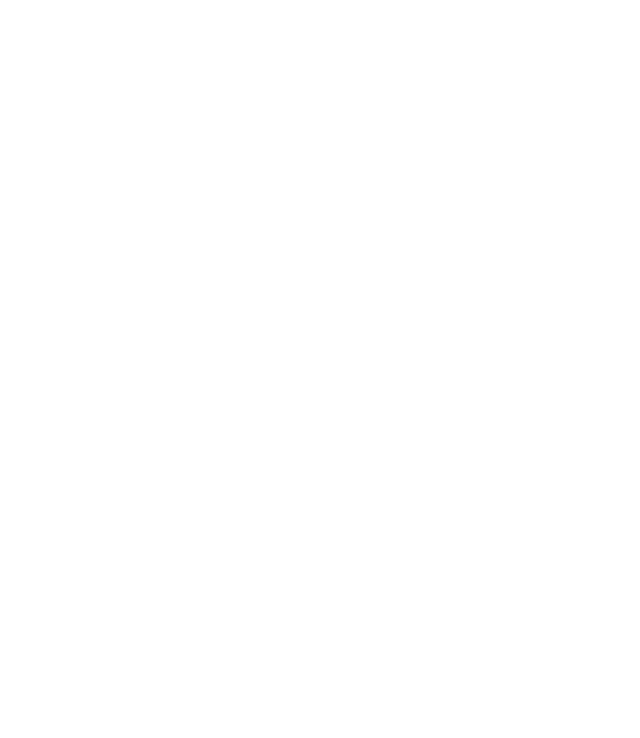
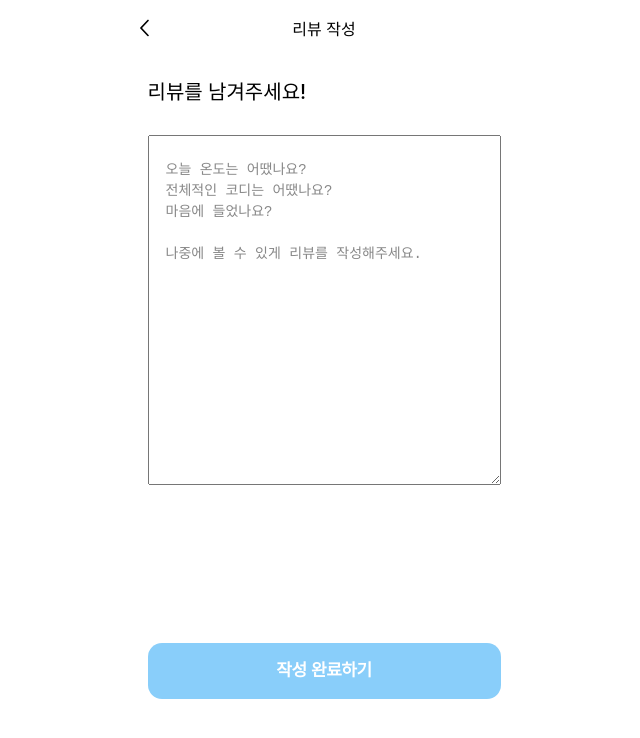
Before and after one commit to git-hubsalt/omoib-frontend, a React (Create React App) app: page /review in a window 1280 px wide. Before the commit this address had no page. Shown: the top 738 px of the page, without its empty margins (316-956 px from the left). Built offline with nearby package versions, Linux system fonts and the light colour scheme; a web font is replaced by a local one.

Commit message:
feat: 히스토리 페이지 리뷰 기능 퍼블리싱

```diff
--- a/package.json
+++ b/package.json
@@ -8,10 +8,12 @@
     "@testing-library/jest-dom": "^5.17.0",
     "@testing-library/react": "^13.4.0",
     "@testing-library/user-event": "^13.5.0",
+    "@types/axios": "^0.14.4",
     "@types/jest": "^27.5.2",
     "@types/node": "^16.18.104",
     "@types/react": "^18.3.3",
     "@types/react-dom": "^18.3.0",
+    "axios": "^1.7.7",
     "react": "^18.3.1",
     "react-dom": "^18.3.1",
     "react-router-dom": "^6.26.2",
--- a/src/App.tsx
+++ b/src/App.tsx
@@ -1,13 +1,14 @@
-import React, {useState} from 'react';
+import React, { useState } from 'react';
 import { GlobalStyles } from './styles/GlobalStyles';
 import { BrowserRouter, Route, Routes } from 'react-router-dom';
 
 import MainPage from './pages/MainPage/index';
-import KakaoCallback from "./pages/KakaoCallback";
-import RegisterPage from "./pages/Register";
-import JoinPage from "./pages/Join";
+import KakaoCallback from './pages/KakaoCallback';
+import RegisterPage from './pages/Register';
+import JoinPage from './pages/Join';
 import History from './pages/History/index';
 import ShowResult from './pages/Result/index';
+import Review from './pages/Review';
 
 const App: React.FC = () => {
   return (
@@ -15,22 +16,21 @@
       <BrowserRouter>
         <GlobalStyles />
         <Routes>
-            <Route path="/" element={<MainPage/>}/>
-            <Route path="/callback" element={<KakaoCallback/>}/>
-            <Route path="/join" element={<JoinPage/>}/>
-            <Route path="/register/:type" element={<RegisterPage/>}/>
-            <Route path="/coordination" element={<MainPage/>}/> // 코디 추천
-            <Route path="/virtual-fitting" element={<MainPage/>}/> // 가상 피팅
-            <Route path="/closet" element={<MainPage/>}/> // 옷장
-            <Route path="/wish" element={<MainPage/>}/> // 위시
-            <Route path="/history" element={<History/>}/> // 히스토리
-            <Route path="/result" element={<ShowResult/>}/> // 피팅&코디 결과
+          <Route path="/" element={<MainPage />} />
+          <Route path="/callback" element={<KakaoCallback />} />
+          <Route path="/join" element={<JoinPage />} />
+          <Route path="/register/:type" element={<RegisterPage />} />
+          <Route path="/coordination" element={<MainPage />} /> // 코디 추천
+          <Route path="/virtual-fitting" element={<MainPage />} /> // 가상 피팅
+          <Route path="/closet" element={<MainPage />} /> // 옷장
+          <Route path="/wish" element={<MainPage />} /> // 위시
+          <Route path="/history" element={<History />} /> // 히스토리
+          <Route path="/result" element={<ShowResult />} /> // 피팅&코디 결과
+          <Route path="/review" element={<Review />} />
         </Routes>
       </BrowserRouter>
-
     </div>
   );
 };
 
-
 export default App;
--- a/src/data.tsx
+++ b/src/data.tsx
@@ -1,4 +1,5 @@
-export const recommendationData = [{
+export const recommendationData = [
+  {
     id: 1,
     date: '2024.07.24',
     Title: '시험기간',
@@ -18,12 +19,14 @@
       {
         category: '아우터',
         itemName: '하얀색 가디건',
-    }
+      },
     ],
-}];
+    Review: '그냥 그럼...',
+  },
+];
 
-
-export const fittingData = [{
+export const fittingData = [
+  {
     id: 1,
     date: '2024.07.25',
     Title: '캐주얼',
@@ -43,6 +46,8 @@
       {
         category: '아우터',
         itemName: '하얀색 가디건',
-    }
+      },
     ],
-}];
+    Review: 'SoSo Issue',
+  },
+];
--- a/src/pages/History/index.tsx
+++ b/src/pages/History/index.tsx
@@ -1,24 +1,56 @@
-import React, { useState } from 'react';
-import { useLocation } from 'react-router-dom';
-import * as H from "./style";
+import React, { useState, useEffect } from 'react';
+import axios from 'axios';
+import { useNavigate } from 'react-router-dom';
+import * as H from './style';
 import Header from '../../components/Header/Header';
 import ClickButton from '../../components/Button/ClickButton';
 import { recommendationData, fittingData } from '../../data';
 
 const History: React.FC = () => {
-  // 쿼리 파라미터를 가져옴
-  // const location = useLocation();
+  //전체 데이터 받아오는 거(타이틀, 리뷰 등등)
+  const [newData, setNewData] = useState<{
+    id: number;
+    date: string;
+    Title: string;
+    categories: { category: string; itemName: string }[];
+    review?: string;
+  } | null>(null);
+
+  const navigate = useNavigate();
+  // 쿼리 파라미터(스트링 키:값 ) 를 가져옴
   const searchParams = new URLSearchParams(window.location.search);
 
-  // 쿼리 파라미터에서 id와 isVirtualFitting 값을 가져옴
+  // 쿼리 파라미터에서 get 통해 특정 키인 id 값을 가져옴
   const id = parseInt(searchParams.get('id') || '1', 10); // 기본값 1
+  // 쿼리 파라미터에서 get 통해 특정 키인 isVirtualFitting 값을 가져옴
   const isVirtualFittingParam = searchParams.get('isVirtualFitting');
-
+  //데이터 선택
   const data = isVirtualFittingParam
     ? fittingData.find(item => item.id === id)
     : recommendationData.find(item => item.id === id);
 
-    // 데이터가 없을 때의 처리(에러 처리 안할 시 오류 발생)
+  // useEffect(() => {
+  //   async const fetchData = async () => {
+  //     try {
+  //       // 서버에서 데이터를 받아오는 코드 (API 호출)
+  //       const response = isVirtualFittingParam
+  //         ? await axios.get(`/api/fitting/${id}`) // fittingData API 호출
+  //         : await axios.get(`/api/recommendation/${id}`); // recommendationData API 호출
+
+  //       setNewData(response.data || null);
+  //     } catch (error) {
+  //       console.error('데이터를 가져오는데 실패했습니다:', error);
+  //     }
+  //   };
+
+  //   fetchData();
+  // }, [id, isVirtualFittingParam]);
+
+  // if (!newData) {
+  //   return <div>No data found</div>;
+  // }
+
+  // 데이터가 없을 때의 처리(에러 처리 안할 시 오류 발생) 나중에 api 연결시 삭제
   if (!data) {
     return <div>No data found</div>;
   }
@@ -29,30 +61,36 @@
         <H.InfoBoldText>{category.category}</H.InfoBoldText>
         <H.InfoNormalText>{category.itemName}</H.InfoNormalText>
       </H.InfoContainer>
-      ))};
+    ));
+  };
 
   //푸터 버튼 이벤트
   const handleClick = () => {
-    console.log('Button clicked!');
+    navigate(`/review?id=${id}&isVirtualFitting=${isVirtualFittingParam}`);
   };
 
   return (
     <H.Container>
-      <Header text='히스토리' />
+      <Header text="히스토리" />
       <H.Result />
       <H.InfoWrapper>
-        <H.DateText>
-          {data.Title}
-        </H.DateText>
+        <H.DateText>{data.Title}</H.DateText>
       </H.InfoWrapper>
       <H.InfoLayout>
         {renderCategories()}
+        <H.Line />
       </H.InfoLayout>
+      <H.ReviewWrapper>
+        <H.InfoBoldText>리뷰</H.InfoBoldText>
+        <H.InfoNormalText>
+          {data.Review || '아직 리뷰를 남기지 않았어요!'}
+        </H.InfoNormalText>
+      </H.ReviewWrapper>
       <H.ButtonWrapper>
-        <ClickButton variant='historyButton' onClick={handleClick}>
+        <ClickButton variant="historyButton" onClick={handleClick}>
           완료
         </ClickButton>
-        <ClickButton variant='reviewButton' onClick={handleClick}>
+        <ClickButton variant="reviewButton" onClick={handleClick}>
           리뷰 기록하기
         </ClickButton>
       </H.ButtonWrapper>
--- a/src/pages/History/style.tsx
+++ b/src/pages/History/style.tsx
@@ -1,4 +1,4 @@
-import styled from "styled-components";
+import styled from 'styled-components';
 
 export const Container = styled.div`
   display: flex;
@@ -28,22 +28,26 @@
 export const InfoNormalText = styled.div`
   font-size: 10px;
   font-weight: 500;
+  white-space: pre-wrap; /* 줄바꿈 유지 */
+  word-wrap: break-word; /* 긴 단어는 자동으로 줄바꿈 */
 `;
 
-export const InfoLayout = styled.div` //정보 담은 컨테이너
-  display:flex;
-  margin-top: 19px;
+export const InfoLayout = styled.div`
+  //정보 담은 컨테이너
+  display: flex;
   flex-direction: column;
   gap: 15px;
-  margin: 20px 25px 25px 25px;
+  margin: 20px 25px 11px 25px;
 `;
 
-export const InfoContainer = styled.div` //태그 정보 한줄 씩
+export const InfoContainer = styled.div`
+  //태그 정보 한줄 씩
   display: flex;
   gap: 19px;
 `;
 
-export const InfoWrapper = styled.div` //태그 정보 한줄 씩
+export const InfoWrapper = styled.div`
+  //태그 정보 한줄 씩
   display: flex;
   justify-content: space-between;
   margin: 0px 25px;
@@ -54,3 +58,15 @@
   flex-direction: column;
   margin: 20px 25px 25px 25px;
 `;
+
+export const Line = styled.div`
+  background-color: #d9d9d9;
+  height: 1px;
+`;
+
+export const ReviewWrapper = styled.div`
+  display: flex;
+  flex-direction: column;
+  gap: 7px;
+  margin: 0px 25px;
+`;
--- a/src/pages/Review/index.tsx
+++ b/src/pages/Review/index.tsx
@@ -0,0 +1,54 @@
+import React, { useState } from 'react';
+import axios from 'axios';
+import * as R from './style';
+import Header from '../../components/Header/Header';
+import ClickButton from '../../components/Button/ClickButton';
+import { recommendationData, fittingData } from '../../data';
+
+const Review: React.FC = () => {
+  const [review, setReview] = useState('');
+  const searchParams = new URLSearchParams(window.location.search);
+  const id = parseInt(searchParams.get('id') || '1', 10);
+  const isVirtualFittingParam = searchParams.get('isVirtualFitting');
+
+  const handleChange = (e: React.ChangeEvent<HTMLTextAreaElement>) => {
+    setReview(e.target.value);
+  };
+
+  const handleSubmit = async () => {
+    try {
+      // 엔드포인트 변경할 것
+      const response = await axios.post('/api/review', {
+        id: id,
+        isVirtualFittingParam: isVirtualFittingParam,
+        review: review,
+      });
+
+      console.log('리뷰가 성공적으로 저장되었습니다!', response.data);
+    } catch (error) {
+      console.error('리뷰 저장에 실패했어요 :(', error);
+    }
+  };
+  return (
+    <R.Container>
+      <R.TopContainer>
+        <Header text="리뷰 작성" />
+        <R.InnerContainer>
+          <R.ReviewWrapper>
+            <R.Title>리뷰를 남겨주세요!</R.Title>
+            <R.ReviewBox
+              placeholder={`오늘 온도는 어땠나요?\n전체적인 코디는 어땠나요?\n마음에 들었나요?\n\n나중에 볼 수 있게 리뷰를 작성해주세요.`}
+              value={review}
+              onChange={handleChange}
+            />
+          </R.ReviewWrapper>
+          <ClickButton variant="historyButton" onClick={handleSubmit}>
+            작성 완료하기
+          </ClickButton>
+        </R.InnerContainer>
+      </R.TopContainer>
+    </R.Container>
+  );
+};
+
+export default Review;
--- a/src/pages/Review/style.tsx
+++ b/src/pages/Review/style.tsx
@@ -0,0 +1,48 @@
+import styled from 'styled-components';
+
+export const Container = styled.div`
+  display: flex;
+  flex-direction: column;
+  justify-content: space-between;
+  height: 100vh;
+`;
+
+export const TopContainer = styled.div`
+  display: flex;
+  flex-direction: column;
+`;
+
+export const InnerContainer = styled.div`
+  display: flex;
+  flex-direction: column;
+  padding: 20px;
+`;
+
+export const ReviewWrapper = styled.div`
+  display: flex;
+  flex-direction: column;
+  gap: 30px;
+  margin-bottom: 158px;
+`;
+
+export const Title = styled.div`
+  font-size: 20px;
+  font-weight: 500;
+`;
+
+export const ReviewBox = styled.textarea`
+  display: flex;
+  max-height: 343px;
+  min-height: 300px;
+  padding: 24px 17px;
+  justify-content: center;
+  align-items: flex-start;
+  gap: 10px;
+
+  &::placeholder {
+    font-size: 14px;
+    line-height: 1.5; /* placeholder의 줄 간격 */
+    color: #888;
+    white-space: pre-line; /* 줄바꿈 문자를 인식하게 설정 */
+  }
+`;
```
Also changed, not shown: 1 other file (tests, documents, lock files or other folders). Lines whose indentation alone changed are shown as unchanged.
